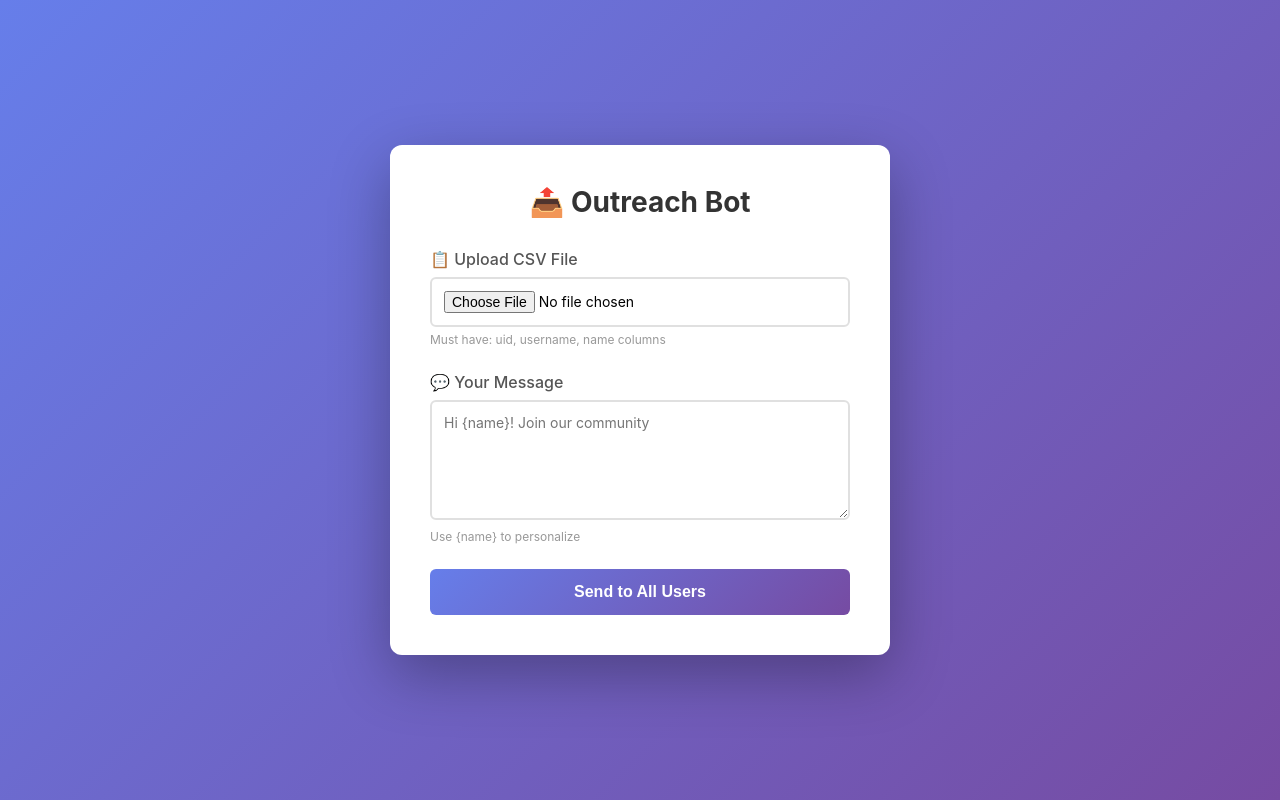
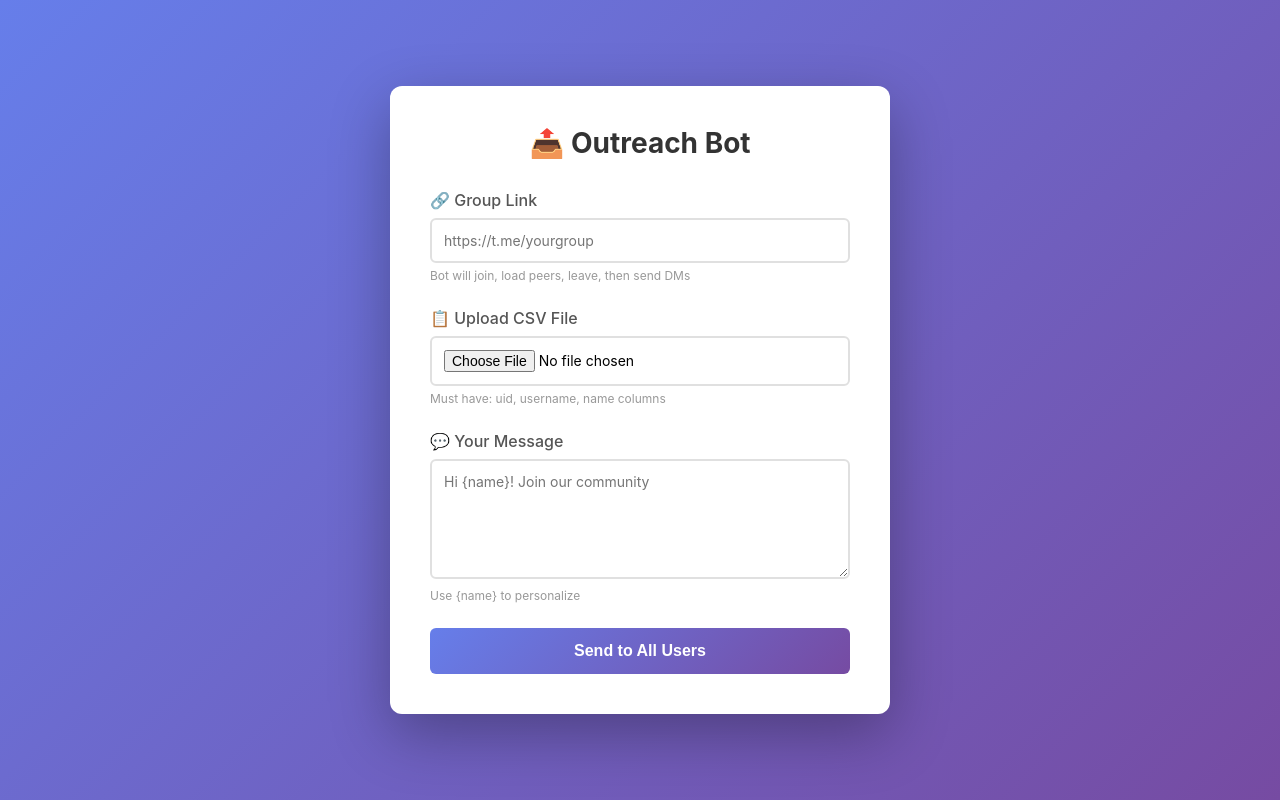
Before and after one commit to Rolexsir420/outreach-Bot, a Flask app: page / in a window 1280 px wide. Run offline with Flask 3, Linux system fonts and the light colour scheme; parts of the project's set-up code (start-up, migrations or seed data) failed here and were passed over.

Commit message:
Update index.html

```diff
--- a/templates/index.html
+++ b/templates/index.html
@@ -16,7 +16,7 @@
         h1 { color: #333; margin-bottom: 30px; text-align: center; font-size: 28px; }
         .form-group { margin-bottom: 25px; }
         label { display: block; color: #555; font-weight: 500; margin-bottom: 8px; }
-        input[type="file"], textarea { width: 100%; padding: 12px; border: 2px solid #e0e0e0; border-radius: 6px; font-family: inherit; font-size: 14px; }
+        input[type="file"], input[type="text"], textarea { width: 100%; padding: 12px; border: 2px solid #e0e0e0; border-radius: 6px; font-family: inherit; font-size: 14px; }
         textarea { resize: vertical; min-height: 120px; }
         .hint { font-size: 12px; color: #999; margin-top: 5px; }
         button { width: 100%; padding: 14px; background: linear-gradient(135deg, #667eea 0%, #764ba2 100%); color: white; border: none; border-radius: 6px; font-size: 16px; font-weight: 600; cursor: pointer; }
@@ -34,6 +34,11 @@
         <h1>📤 Outreach Bot</h1>
         <form id="outreachForm">
             <div class="form-group">
+                <label>🔗 Group Link</label>
+                <input type="text" id="group_link" name="group_link" placeholder="https://t.me/yourgroup" required>
+                <div class="hint">Bot will join, load peers, leave, then send DMs</div>
+            </div>
+            <div class="form-group">
                 <label>📋 Upload CSV File</label>
                 <input type="file" id="csv_file" name="csv_file" accept=".csv" required>
                 <div class="hint">Must have: uid, username, name columns</div>
@@ -45,7 +50,7 @@
             </div>
             <button type="submit" id="submitBtn">Send to All Users</button>
         </form>
-        <div class="loading" id="loading"><div class="spinner"></div><p>Sending messages...</p></div>
+        <div class="loading" id="loading"><div class="spinner"></div><p>Processing... Bot is joining group, loading peers, leaving, then sending messages...</p></div>
         <div id="resultDiv" class="message" style="display:none;"></div>
     </div>
     <script>
@@ -58,6 +63,7 @@
             loading.style.display = 'block';
             resultDiv.style.display = 'none';
             const formData = new FormData();
+            formData.append('group_link', document.getElementById('group_link').value);
             formData.append('csv_file', document.getElementById('csv_file').files[0]);
             formData.append('message', document.getElementById('msg').value);
             try {
@@ -65,7 +71,7 @@
                 const data = await response.json();
                 if (data.success) {
                     resultDiv.className = 'message success';
-                    resultDiv.innerHTML = `✅ Done!<br>Sent: ${data.sent} | Skipped: ${data.skipped} | Failed: ${data.failed}`;
+                    resultDiv.innerHTML = `✅ Done!<br>Sent: ${data.sent} | Skipped: ${data.skipped} | Failed: ${data.failed}<br><small>Check your log channel for details</small>`;
                 } else {
                     resultDiv.className = 'message error';
                     resultDiv.innerHTML = `❌ Error: ${data.error}`;
```
